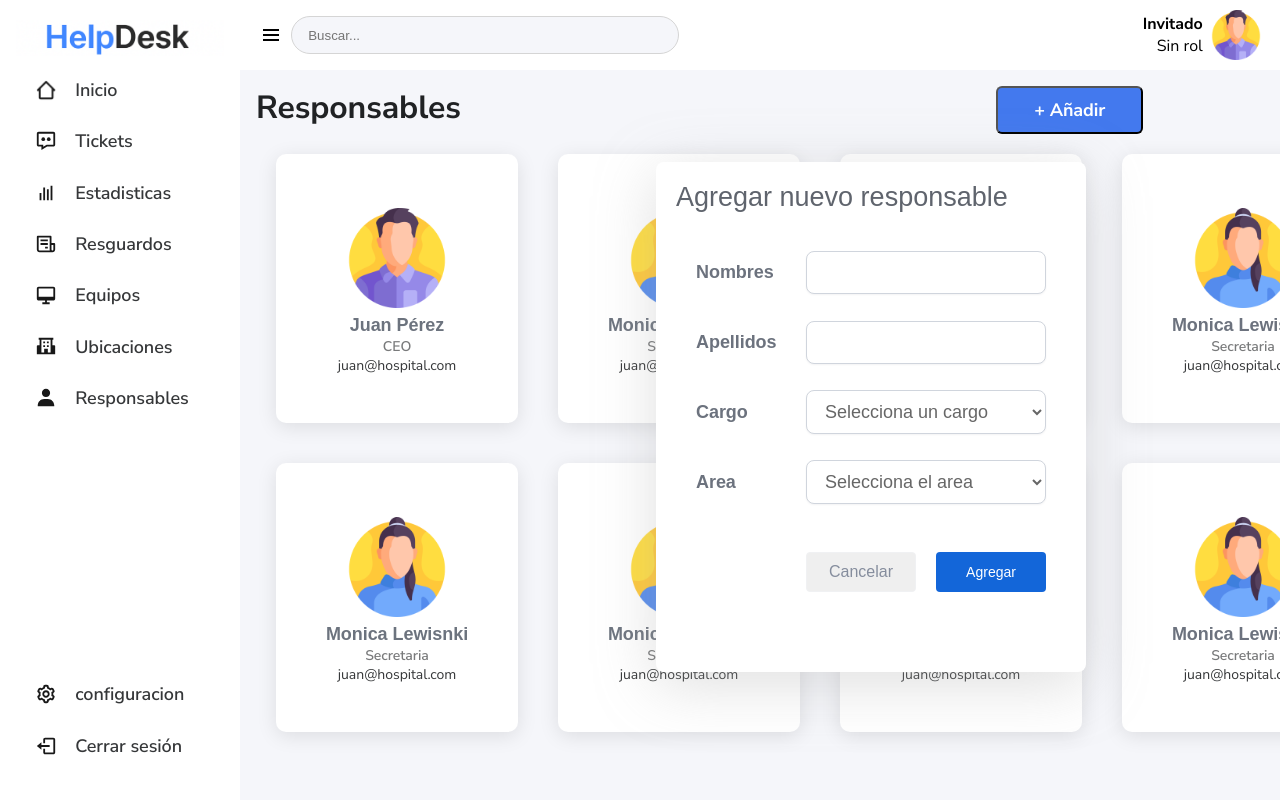
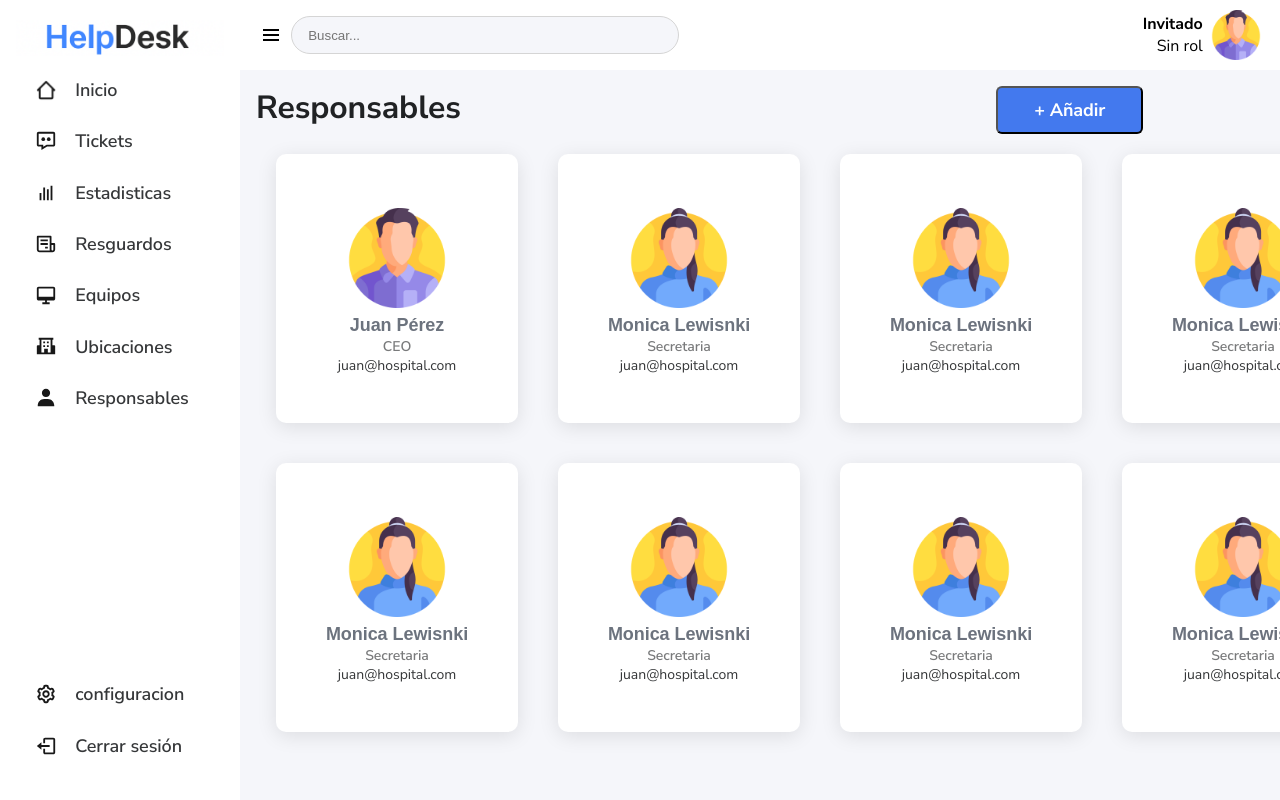
Before and after one commit to sonoahy4349/inventario, a PHP site: page /views/responsables.php in a window 1280 px wide; the page is wider, and only the part inside the window is pictured. Run offline with PHP 8.4, Linux system fonts and the light colour scheme.

Commit message:
modal agregar responsable listo
.

```diff
--- a/include/responsables-form.php
+++ b/include/responsables-form.php
@@ -1,8 +1,9 @@
 
 
-<div id="container-form" class="container-form">
+<div id="container-form" class="container-form hidden">
   <div class="form-box">
     <h1 class="h1-form">Agregar nuevo responsable</h1>
+    <img src="../img/responsable-banner.png" alt="Responsable Banner" class="form-banner" style="width: auto; height: 130px;">
     <form class="form-equipos" action="../models/agregar-equipos.php" method="POST">
 
       <!-- Nombre del responsable -->
@@ -25,14 +26,6 @@
         </select>
       </div>
 
-      <!-- Area del responsable -->
-    <div class="form-group">
-        <label for="estado_id" class="nombre">Area</label>
-        <select id="estado_id" name="estado_id" required>
-          <option value="" disabled selected>Selecciona el area</option>
-        </select>
-      </div>
-
       <div class="btn-group-form">
         <button type="button" id="btn-cancelar" class="btn-cancelar">Cancelar</button>
         <button type="submit" class="btn-agregar-form">Agregar</button>
--- a/style/responsables-form.css
+++ b/style/responsables-form.css
@@ -8,7 +8,7 @@
   align-items: center;
   justify-content: start;
   width: 430px;
-  height: 510px;
+  height: 560px;
   flex-shrink: 0;
   border-radius: 8px;
   background: #FFF;
--- a/style/ubicaciones-form.css
+++ b/style/ubicaciones-form.css
@@ -179,3 +179,8 @@ color: rgba(0, 0, 0, .6);
 select:hover{
   cursor: pointer;
 }
+
+.form-banner{
+  width: 100px;
+  height:40px;
+}
--- a/views/responsables.php
+++ b/views/responsables.php
@@ -20,7 +20,7 @@
 
         <div class="header">
           <h1 class="titulo">Responsables</h1>
-          <button class="btn-usuario">+ Añadir</button>
+          <button id="btn-agregar-usuario" class="btn-usuario">+ Añadir</button>
         </div>
 
     <main class="main">
@@ -124,11 +124,26 @@
                 </div>
             </div>
 
-
-
     </main>
 <?php include_once '../include/responsables-form.php'; ?>
 
     </div>
+
+  <script>
+  document.addEventListener("DOMContentLoaded", function () {
+    const btnAbrir = document.getElementById("btn-agregar-usuario");
+    const btnCancelar = document.getElementById("btn-cancelar");
+    const modal = document.querySelector(".container-form");
+
+    btnAbrir.addEventListener("click", function () {
+      modal.classList.remove("hidden");
+    });
+
+    btnCancelar.addEventListener("click", function () {
+      modal.classList.add("hidden");
+    });
+  });
+</script>
+
 </body>
 </html>
```
Also changed, not shown: models/agregar-responsable.php (added, +14 -0 lines), img/responsable-banner.png (added).
